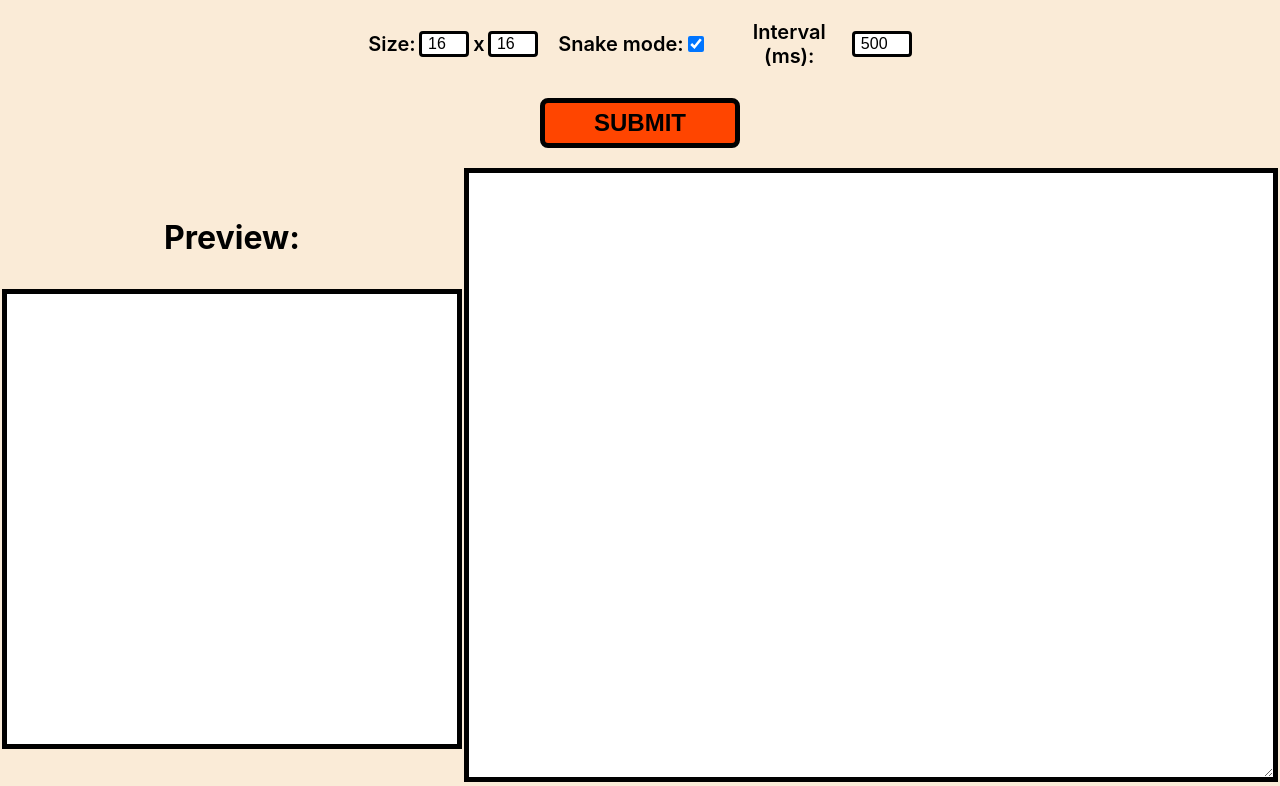
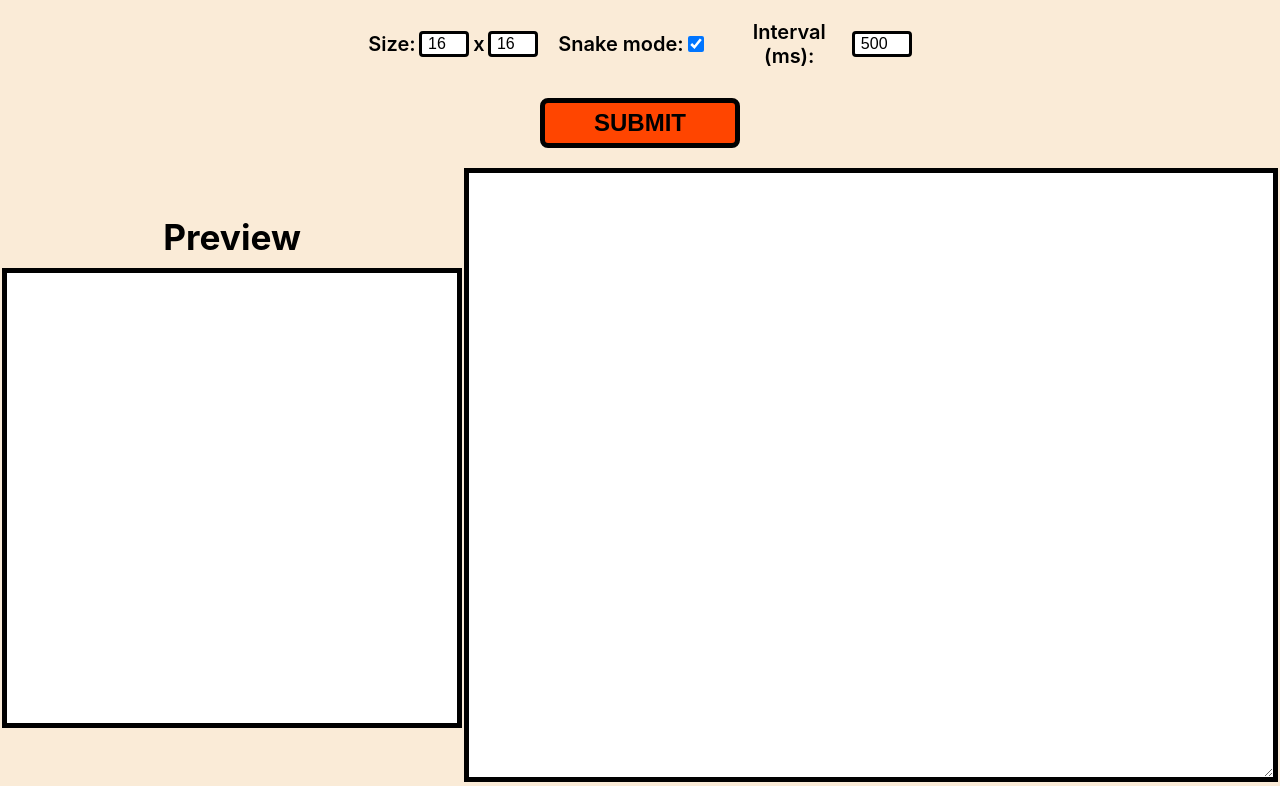
Before and after one commit to HumanRadical/led-matrix-generator, a React (Create React App) app: page / in a window 1280 px wide. Shown: the part 789-1575 px from the top of the page. Built offline with nearby package versions, Linux system fonts and the light colour scheme.

Commit message:
Update animation preview title styling

```diff
--- a/src/App.css
+++ b/src/App.css
@@ -257,7 +257,8 @@ body {
 }
 
 .animationPreviewTitle {
-  font-size: 2rem;
+  font-size: 2.2rem;
+  margin: 10px;
 }
 
 .animationPreview {
--- a/src/components/SubmitAndOutput.js
+++ b/src/components/SubmitAndOutput.js
@@ -123,7 +123,7 @@ ${showDisplay()}
             <button className='submit' onClick={handleSubmit}>SUBMIT</button>
             <section className='outputSection'>
                 <section>
-                    <h3 className='animationPreviewTitle'>Preview:</h3>
+                    <h3 className='animationPreviewTitle'>Preview</h3>
                     <div className='grid animationPreview'>
                         {pixels}
                     </div>
```
